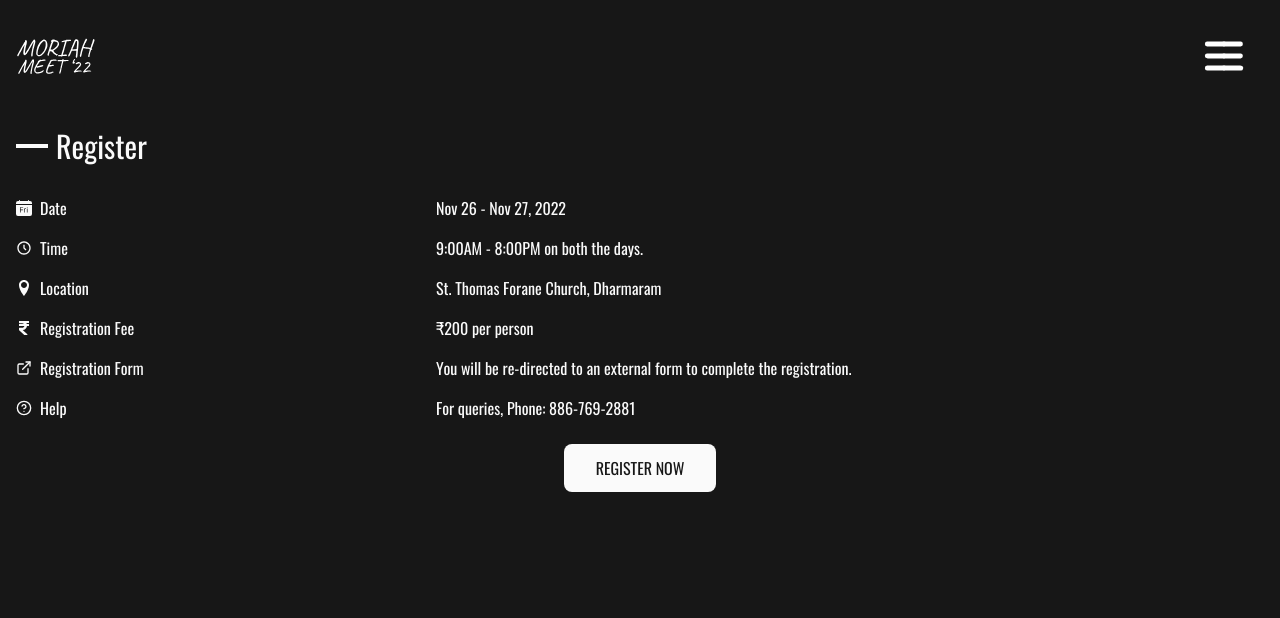
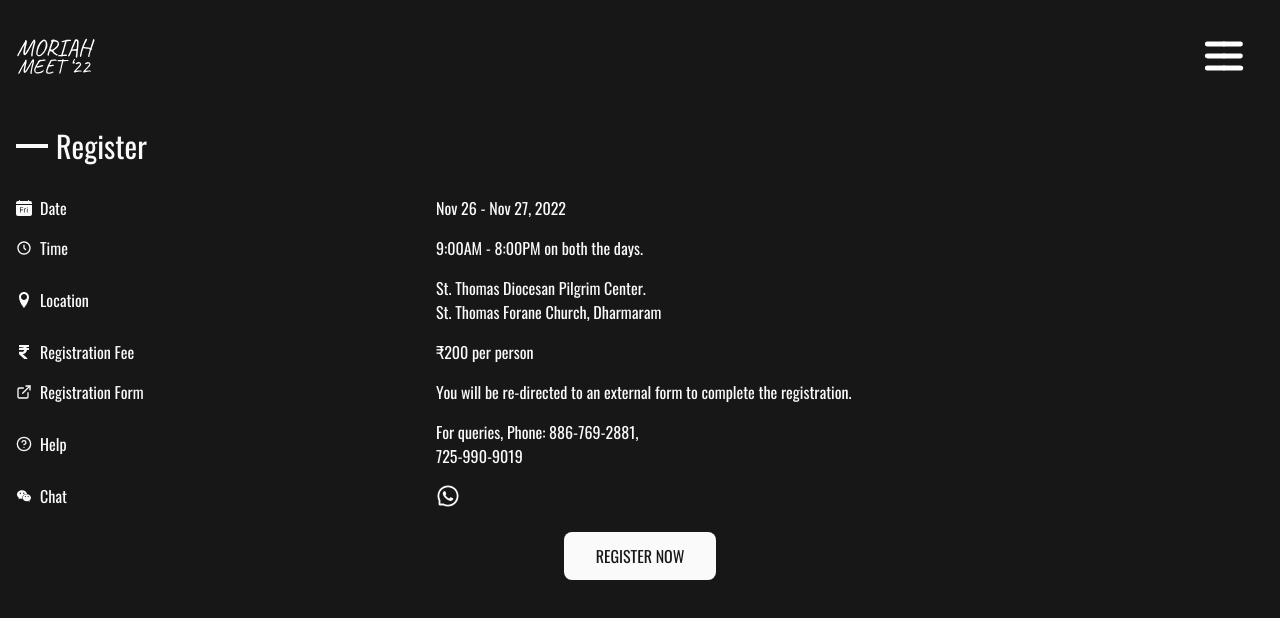
Before and after one commit to 5thComrade/moriah_22, a React (Vite) app in the folder frontend/: page /register in a window 1280 px wide. Shown: the top 618 px of the page. Built offline with nearby package versions, Linux system fonts and the light colour scheme.

Commit message:
negative date handled, ocation name updated, new number added

```diff
--- a/frontend/src/pages/Home/index.jsx
+++ b/frontend/src/pages/Home/index.jsx
@@ -51,6 +51,8 @@ const Home = () => {
         11th Annual Youth Retreat
       </div>
       <div className="flex flex-row justify-center mt-20 space-x-9">
+        {distance > 0 ? (
+          <>
             <div className="flex flex-col items-center">
               <div className="text-4xl 3xl:text-5xl">{days}</div>
               <div className="text-base 3xl:text-xl">DAYS</div>
@@ -67,6 +69,10 @@ const Home = () => {
               <div className="text-4xl 3xl:text-5xl">{seconds}</div>
               <div className="text-base 3xl:text-xl">SECS</div>
             </div>
+          </>
+        ) : (
+          <div className="text-4xl 3xl:text-5xl">Event is now live!</div>
+        )}
       </div>
 
       <div className="flex justify-center mt-10">
--- a/frontend/src/pages/Register/index.jsx
+++ b/frontend/src/pages/Register/index.jsx
@@ -3,6 +3,7 @@ import { ImLocation } from "react-icons/im";
 import { FaRupeeSign } from "react-icons/fa";
 import { FiExternalLink, FiHelpCircle } from "react-icons/fi";
 import { BiTimeFive } from "react-icons/bi";
+import { AiOutlineWhatsApp, AiFillWechat } from "react-icons/ai";
 
 const Register = () => {
   return (
@@ -32,7 +33,10 @@ const Register = () => {
             <ImLocation className="w-4 h-4 text-neutral-50" />
             <p className="text-base">Location</p>
           </div>
-          <div className="col-span-2">St. Thomas Forane Church, Dharmaram</div>
+          <div className="col-span-2">
+            St. Thomas Diocesan Pilgrim Center.
+            <br /> St. Thomas Forane Church, Dharmaram
+          </div>
         </div>
         <div className="mb-4 grid grid-cols-3 gap-3">
           <div className="flex items-center space-x-2">
@@ -57,7 +61,20 @@ const Register = () => {
             <p className="text-base">Help</p>
           </div>
           <div className="col-span-2">
-            For queries, Phone: <a href="tel:886-769-2881">886-769-2881</a>
+            For queries, Phone: <a href="tel:886-769-2881">886-769-2881</a>,
+            <br />
+            <a href="tel:725-990-9019">725-990-9019</a>
+          </div>
+        </div>
+        <div className="mb-4 grid grid-cols-3 gap-3">
+          <div className="flex items-center space-x-2">
+            <AiFillWechat className="w-4 h-4 text-neutral-50" />
+            <p className="text-base">Chat</p>
+          </div>
+          <div className="col-span-2">
+            <a href="https://wa.me/8867692881" target="_blank" rel="noreferrer">
+              <AiOutlineWhatsApp className="w-6 h-6 text-neutral-50" />
+            </a>
           </div>
         </div>
       </section>
```
Also changed, not shown: 1 other file (tests, documents, lock files or other folders). Lines whose indentation alone changed are shown as unchanged.
